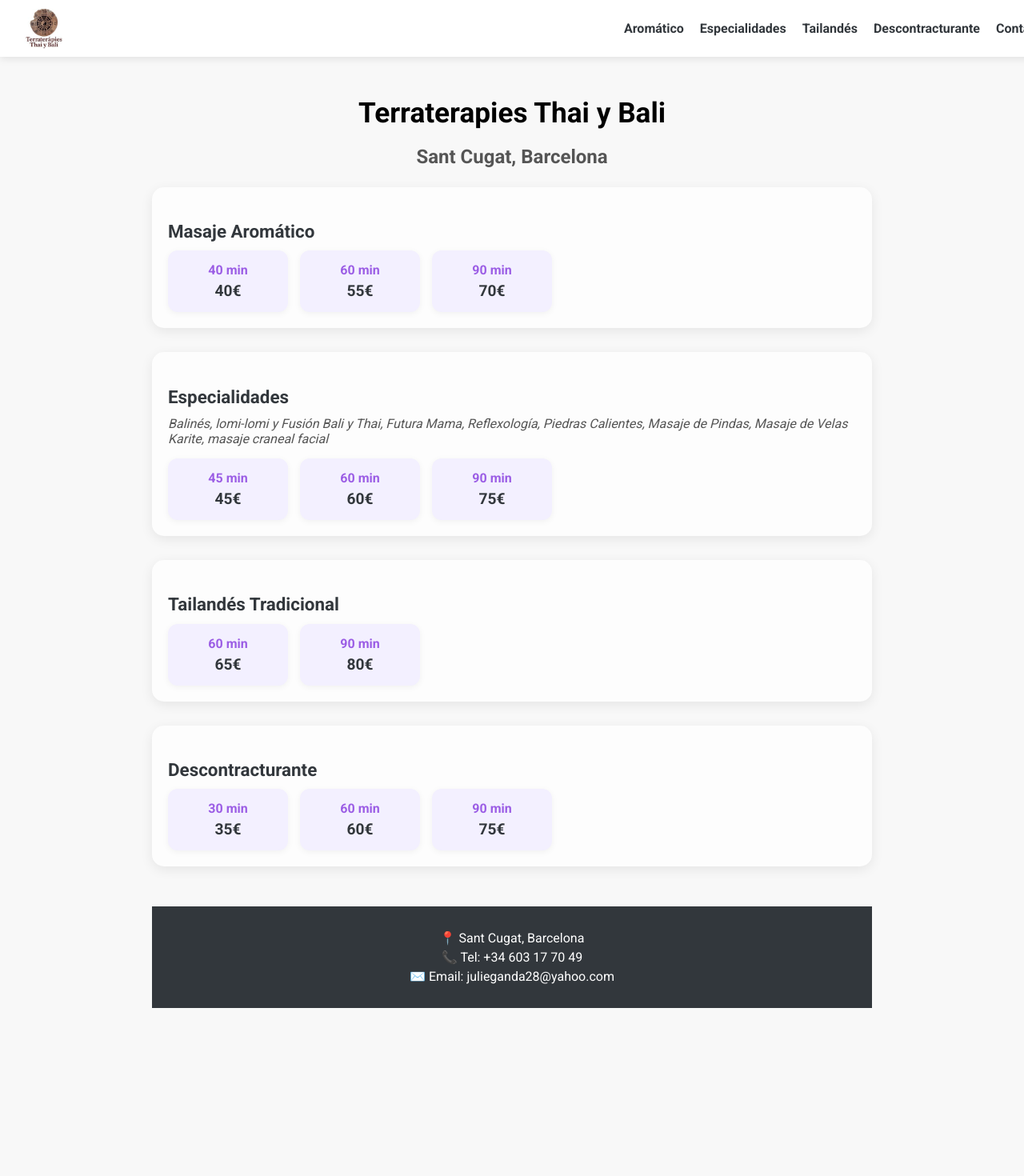
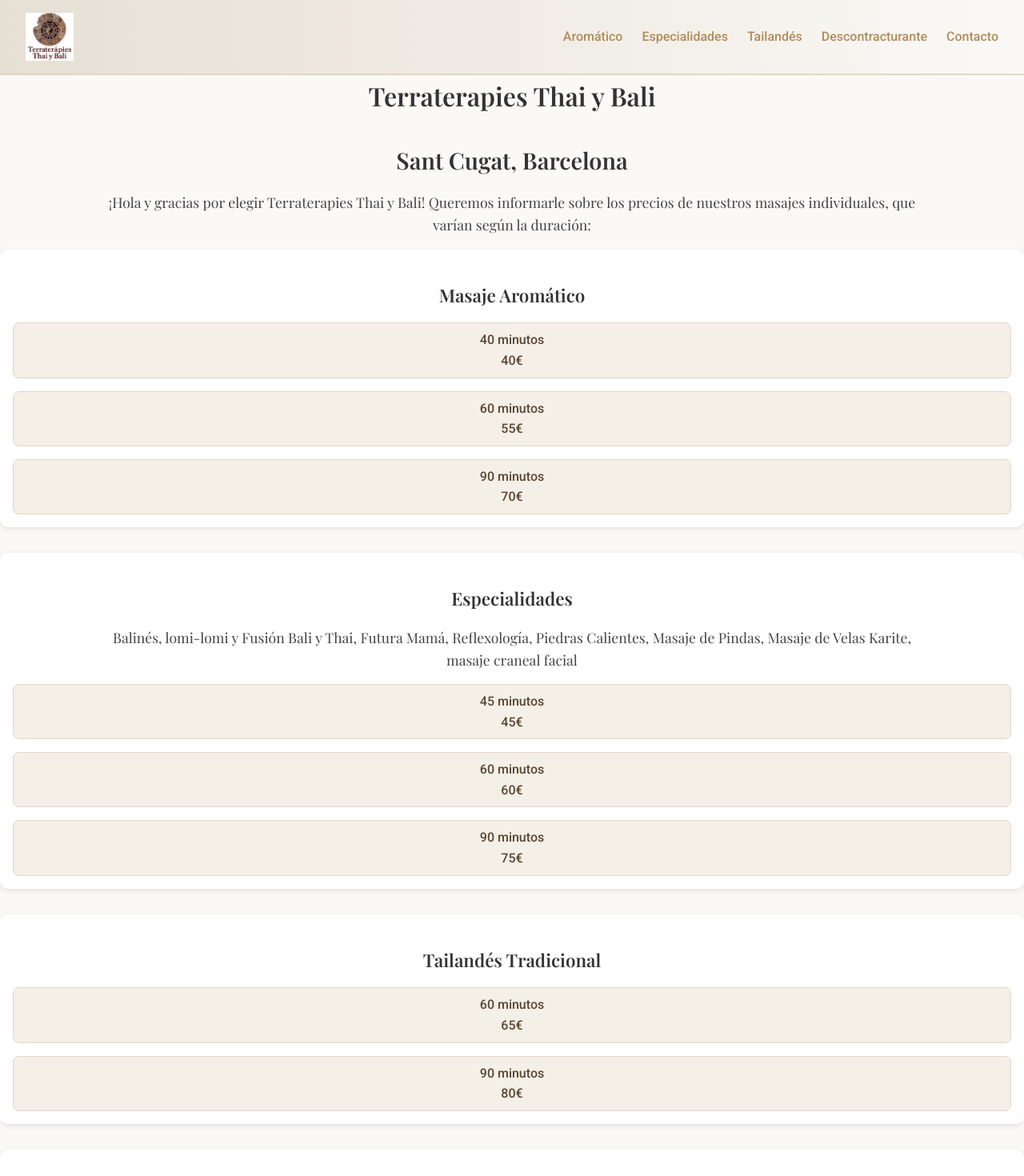
Before and after one commit to joniboi/terraterapies-thai-bali-web, an Angular app: page / in a window 1280 px wide. Shown: the top 1470 px of the page at 80% size. Before the commit the page ends 1310 px from the top, so only its background shows below. Built offline with nearby package versions, Linux system fonts and the light colour scheme.

Commit message:
new styles

```diff
--- a/angular.json
+++ b/angular.json
@@ -17,7 +17,7 @@
         "build": {
           "builder": "@angular-devkit/build-angular:browser",
           "options": {
-            "outputPath": "dist/terraterapies-web",
+            "outputPath": "dist/terraterapies-thai-bali-web",
             "index": "src/index.html",
             "main": "src/main.ts",
             "polyfills": [
@@ -48,7 +48,8 @@
                   "maximumError": "4kb"
                 }
               ],
-              "outputHashing": "all"
+              "outputHashing": "all",
+              "baseHref": "/terraterapies-thai-bali-web/"
             },
             "development": {
               "buildOptimizer": false,
--- a/src/app/app.component.html
+++ b/src/app/app.component.html
@@ -1,108 +1,124 @@
-<!-- Contenedor principal -->
-<div class="container">
-
-  <!-- Header fijo -->
+<!-- Header -->
 <header class="site-header">
   <img src="assets/image.png" alt="Terraterapies Logo" class="logo">
-  <nav class="site-nav">
-    <ul>
-      <li><a href="#aromatico">Aromático</a></li>
-      <li><a href="#especialidades">Especialidades</a></li>
-      <li><a href="#tailandes">Tailandés</a></li>
-      <li><a href="#descontracturante">Descontracturante</a></li>
-      <li><a href="#contacto">Contacto</a></li>
-    </ul>
+  <nav class="navbar">
+    <a href="#aromatico">Aromático</a>
+    <a href="#especialidades">Especialidades</a>
+    <a href="#tailandes">Tailandés</a>
+    <a href="#descontracturante">Descontracturante</a>
+    <a href="#contacto">Contacto</a>
   </nav>
 </header>
 
-
-  <!-- Título principal -->
+<!-- Contenido principal -->
+<div class="container">
   <h1>Terraterapies Thai y Bali</h1>
   <h2>Sant Cugat, Barcelona</h2>
 
-  <!-- Masajes Aromático -->
+  <p>¡Hola y gracias por elegir Terraterapies Thai y Bali! Queremos informarle sobre los precios de nuestros masajes individuales, que varían según la duración:</p>
+
+  <!-- Masaje Aromático -->
   <section id="aromatico" class="card">
     <h3>Masaje Aromático</h3>
-  <div class="pricing">
-    <div class="price-item">
-      <span class="duration">40 min</span>
-      <span class="cost">40€</span>
+    <div class="price-box">
+      <span>40 minutos</span>
+      <span>40€</span>
     </div>
-    <div class="price-item">
-      <span class="duration">60 min</span>
-      <span class="cost">55€</span>
+    <div class="price-box">
+      <span>60 minutos</span>
+      <span>55€</span>
     </div>
-    <div class="price-item">
-      <span class="duration">90 min</span>
-      <span class="cost">70€</span>
-    </div>
+    <div class="price-box">
+      <span>90 minutos</span>
+      <span>70€</span>
     </div>
   </section>
 
   <!-- Especialidades -->
   <section id="especialidades" class="card">
     <h3>Especialidades</h3>
-  <div class="description">
-    Balinés, lomi-lomi y Fusión Bali y Thai, Futura Mama, Reflexología, Piedras Calientes, Masaje de Pindas, Masaje de Velas Karite, masaje craneal facial
+    <p>Balinés, lomi-lomi y Fusión Bali y Thai, Futura Mamá, Reflexología, Piedras Calientes, Masaje de Pindas, Masaje de Velas Karite, masaje craneal facial</p>
+    <div class="price-box">
+      <span>45 minutos</span>
+      <span>45€</span>
     </div>
-  <div class="pricing">
-    <div class="price-item">
-      <span class="duration">45 min</span>
-      <span class="cost">45€</span>
+    <div class="price-box">
+      <span>60 minutos</span>
+      <span>60€</span>
     </div>
-    <div class="price-item">
-      <span class="duration">60 min</span>
-      <span class="cost">60€</span>
-    </div>
-    <div class="price-item">
-      <span class="duration">90 min</span>
-      <span class="cost">75€</span>
-    </div>
+    <div class="price-box">
+      <span>90 minutos</span>
+      <span>75€</span>
     </div>
   </section>
 
-
-  <!-- Masajes Tailandés -->
+  <!-- Tailandés Tradicional -->
   <section id="tailandes" class="card">
     <h3>Tailandés Tradicional</h3>
-    <div class="pricing">
-      <div class="price-item">
-        <span class="duration">60 min</span>
-        <span class="cost">65€</span>
+    <div class="price-box">
+      <span>60 minutos</span>
+      <span>65€</span>
     </div>
-      <div class="price-item">
-        <span class="duration">90 min</span>
-        <span class="cost">80€</span>
-      </div>
+    <div class="price-box">
+      <span>90 minutos</span>
+      <span>80€</span>
     </div>
   </section>
 
-  <!-- Masajes Descontracturante -->
+  <!-- Descontracturante -->
   <section id="descontracturante" class="card">
     <h3>Descontracturante</h3>
-    <div class="pricing">
-      <div class="price-item">
-        <span class="duration">30 min</span>
-        <span class="cost">35€</span>
+    <div class="price-box">
+      <span>30 minutos</span>
+      <span>35€</span>
     </div>
-      <div class="price-item">
-        <span class="duration">60 min</span>
-        <span class="cost">60€</span>
+    <div class="price-box">
+      <span>60 minutos</span>
+      <span>60€</span>
     </div>
-      <div class="price-item">
-        <span class="duration">90 min</span>
-        <span class="cost">75€</span>
-      </div>
+    <div class="price-box">
+      <span>90 minutos</span>
+      <span>75€</span>
     </div>
   </section>
 
+  <p>Esperamos brindarte una experiencia de relajación inolvidable en Terraterapies Thai y Bali 🙏🪷</p>
+
+  <h2>Reserva tu cita</h2>
+  <p>Puedes llamarnos directamente para concertar tu masaje:</p>
+
+  <div class="btn-wrapper">
+    <a href="#" id="btn-reserva" class="btn-reserva">Llamar para reservar</a>
+  </div>
+
+  <script>
+  const btn = document.getElementById('btn-reserva');
+  const phoneNumber = '+34603177049';
+  const whatsappNumber = '+34603177049';
+
+  function isMobile() {
+    return /Android|iPhone|iPad|iPod|Opera Mini|IEMobile|WPDesktop/i.test(navigator.userAgent);
+  }
+
+  if (isMobile()) {
+    // Si es móvil, abrir WhatsApp
+    btn.href = `https://wa.me/${whatsappNumber.replace(/\D/g,'')}`;
+    btn.textContent = 'Reservar por WhatsApp';
+  } else {
+    // Si no es móvil, llamar
+    btn.href = `tel:${phoneNumber}`;
+    btn.textContent = 'Llamar para reservar';
+  }
+</script>
+
+
+</div>
+
 <!-- Footer -->
-  <footer class="site-footer">
+<footer id="contacto" class="site-footer">
   <div class="footer-container">
     <p>📍 Sant Cugat, Barcelona</p>
     <p>📞 Tel: +34 603 17 70 49</p>
     <p>✉️ Email: julieganda28@yahoo.com</p>
   </div>
 </footer>
-
-</div>
--- a/src/app/app.component.scss
+++ b/src/app/app.component.scss
@@ -1,112 +1,135 @@
-/* Header fijo */
-.site-header {
-  position: fixed;
-  top: 0;
-  left: 0;
-  width: 100%;
-  background-color: #ffffffee;
-  display: flex;
-  justify-content: space-between;
-  align-items: center;
-  padding: 10px 30px;
-  box-shadow: 0 2px 10px rgba(0,0,0,0.1);
-  z-index: 1000;
-
-  .logo {
-    height: 50px;
+@media (max-width: 600px) {
+  .container {
+    max-width: 95%;
+    padding: 0.5rem;
   }
 
-  .site-nav ul {
-    display: flex;
-    list-style: none;
-    gap: 20px;
+  p {
+    font-size: 1rem;
+    line-height: 1.4;
+  }
 
-    li a {
-      text-decoration: none;
-      color: #32373c;
-      font-weight: 600;
-      transition: color 0.3s;
-      &:hover { color: #9b5de5; }
-    }
+  .btn-reserva {
+    padding: 0.6rem 1.5rem;
+    font-size: 1rem;
   }
 }
 
-/* Añadimos espacio para que scroll a secciones no se corte */
-:root {
-  scroll-padding-top: 80px; /* altura del header */
-}
-
-/* Contenedor principal */
-.container {
-  max-width: 900px;
-  margin: 120px auto 50px auto; /* margen superior para no tapar header */
-  padding: 0 20px;
-
-  h1 { text-align: center; font-size: 2.2rem; margin-bottom: 0.2em; }
-  h2 { text-align: center; font-size: 1.5rem; color: #555; margin-bottom: 1em; }
-  h3 { font-size: 1.4rem; margin-bottom: 0.5em; color: #32373c; }
-}
-
-/* Cards */
-.card {
-  background: #fdfdfd;
-  border-radius: 15px;
-  box-shadow: 0 4px 15px rgba(0,0,0,0.08);
-  padding: 20px;
-  margin-bottom: 30px;
-
-  .description {
-    font-style: italic;
-    margin-bottom: 15px;
-    color: #555;
+@media (max-width: 600px) {
+  h1 {
+    font-size: 1.6rem;
   }
 
-  .pricing {
-    display: flex;
-    flex-wrap: wrap;
-    gap: 15px;
+  h2 {
+    font-size: 1.3rem;
+  }
 
-    .price-item {
-      background: #f3f0ff;
-      border-radius: 12px;
-      padding: 15px;
-      width: 120px;
-      text-align: center;
-      box-shadow: 0 2px 8px rgba(0,0,0,0.05);
-      transition: transform 0.3s;
+  p {
+    font-size: 1rem;
+    line-height: 1.4;
+  }
 
-      &:hover {
-        transform: translateY(-5px);
-        box-shadow: 0 6px 12px rgba(0,0,0,0.1);
-      }
-
-      .duration {
-        display: block;
-        font-weight: 600;
-        color: #9b5de5;
-        margin-bottom: 5px;
-        font-size: 1rem;
-      }
-
-      .cost {
-        display: block;
-        font-size: 1.2rem;
-        font-weight: bold;
-        color: #32373c;
-      }
-    }
+  .btn-reserva {
+    font-size: 1rem;
+    padding: 0.6rem 1.5rem;
   }
 }
 
-/* Footer */
-.site-footer {
-  background: #32373c;
-  color: #fff;
-  text-align: center;
-  padding: 25px 20px;
-  margin-top: 50px;
+@media (max-width: 600px) {
+  h1 {
+    font-size: 1.6rem;
+  }
+
+  h2 {
+    font-size: 1.3rem;
+  }
 
   p {
-    margin: 5px 0;
+    font-size: 1rem;
+    line-height: 1.4;
+  }
+
+  .btn-reserva {
+    font-size: 1rem;
+    padding: 0.6rem 1.5rem;
   }
 }
+
+
+.card {
+  margin-bottom: 2rem;
+  padding: 1rem;
+  border-radius: 10px;
+  background-color: #fff;
+  box-shadow: 0 2px 6px rgba(0,0,0,0.1);
+}
+
+@media (max-width: 600px) {
+  .card {
+    width: 95%;       /* casi todo el ancho del contenedor */
+    margin: 1rem auto; /* centrado con margen superior/inferior */
+  }
+}
+/* Fuente global Playfair Display */
+body, p, h1, h2, h3, h4, h5, h6 {
+  font-family: 'Playfair Display', serif;
+  margin: 0;
+  padding: 0;
+  color: #333;
+}
+
+/* Títulos centrados */
+h1, h2, h3 {
+  text-align: center;
+  font-weight: 700;
+  margin-bottom: 1rem;
+}
+
+/* Estilo de párrafos */
+p {
+  font-size: 1.1rem;
+  line-height: 1.6;
+  width: 80%;       /* ancho limitado */
+  margin: 0 auto;   /* centra el bloque horizontalmente */
+  color: #444;
+  text-align: center; /* opcional: left si prefieres */
+  margin-bottom: 1rem;
+}
+
+/* Opcional: mejorar subtítulos */
+h2 {
+  font-size: 1.8rem;
+  margin-top: 2rem;
+}
+
+h3 {
+  font-size: 1.4rem;
+  margin-top: 1.5rem;
+}
+
+/* Contenedor que centra el botón */
+.btn-wrapper {
+  text-align: center;
+  margin-top: 1.5rem; /* espacio opcional sobre el botón */
+}
+
+/* Estilo del botón */
+.btn-reserva {
+  display: inline-block;
+  background-color: #b38b59; /* tono dorado-marrón */
+  color: white;
+  padding: 0.8rem 2rem;
+  text-decoration: none;
+  font-size: 1.2rem;
+  font-weight: 600;
+  border-radius: 30px;
+  transition: background-color 0.3s ease, transform 0.2s ease;
+
+  /* centrado dentro del contenedor */
+  margin: 0 auto;
+}
+
+.btn-reserva:hover {
+  background-color: #8c6b44; /* tono más oscuro al pasar ratón */
+  transform: scale(1.05);
+}
--- a/src/index.html
+++ b/src/index.html
@@ -1,6 +1,7 @@
 <!doctype html>
 <html lang="en">
 <head>
+  <meta name="viewport" content="width=device-width, initial-scale=1.0">
   <meta charset="utf-8">
   <title>Terraterapies Thai y Bali</title>
   <base href="/">
--- a/src/styles.scss
+++ b/src/styles.scss
@@ -1,9 +1,103 @@
-/* Fuente global */
-@import url('https://fonts.googleapis.com/css2?family=Roboto:wght@400;500;700&display=swap');
+/* === Tipografías globales === */
+@import url('https://fonts.googleapis.com/css2?family=Playfair+Display:wght@400;600&family=Roboto:wght@300;400;500&display=swap');
 
 body {
   font-family: 'Roboto', sans-serif;
-  background-color: #f8f8f8;
+  background-color: #faf9f6; /* beige claro spa */
+  color: #333;
   margin: 0;
   padding: 0;
+  line-height: 1.6;
 }
+
+h1, h2, h3 {
+  font-family: 'Playfair Display', serif;
+  color: #5a4632; /* marrón elegante */
+  margin-bottom: 0.5rem;
+}
+
+a {
+  color: #b38b59; /* dorado suave */
+  text-decoration: none;
+  transition: color 0.3s ease;
+}
+
+a:hover {
+  color: #8c6239;
+}
+
+/* === Header === */
+.site-header {
+  background: linear-gradient(to right, #e6dfd4, #faf9f6);
+  padding: 1rem 2rem;
+  display: flex;
+  align-items: center;
+  justify-content: space-between;
+  border-bottom: 2px solid #e0d8c3;
+}
+
+.site-header img.logo {
+  height: 60px;
+}
+
+/* === Navegación fija === */
+.navbar {
+  display: flex;
+  gap: 1.5rem;
+}
+
+.navbar a {
+  font-weight: 500;
+  font-size: 1rem;
+}
+
+/* === Cards de masajes === */
+.card {
+  background: #fff;
+  border-radius: 12px;
+  padding: 1.5rem;
+  margin: 1rem 0;
+  box-shadow: 0 4px 10px rgba(0,0,0,0.05);
+  transition: transform 0.2s ease;
+}
+
+.card:hover {
+  transform: translateY(-5px);
+}
+
+/* Título dentro de card */
+.card h3 {
+  font-family: 'Playfair Display', serif;
+  font-size: 1.4rem;
+  margin-bottom: 0.5rem;
+}
+
+/* Precio y duración en caja destacada */
+.card .price-box {
+  background: #f4efe7;
+  border: 1px solid #e0d8c3;
+  border-radius: 8px;
+  padding: 0.5rem 1rem;
+  margin-top: 1rem;
+  text-align: center;
+}
+
+.card .price-box span {
+  display: block;
+  font-weight: 500;
+  color: #5a4632;
+}
+
+/* === Footer === */
+.site-footer {
+  background: #e6dfd4;
+  padding: 2rem 1rem;
+  text-align: center;
+  font-size: 0.9rem;
+  color: #5a4632;
+  border-top: 2px solid #e0d8c3;
+}
+
+.site-footer p {
+  margin: 0.3rem 0;
+}
```
Also changed, not shown: 1 other file (tests, documents, lock files or other folders). Lines whose indentation alone changed are shown as unchanged.
